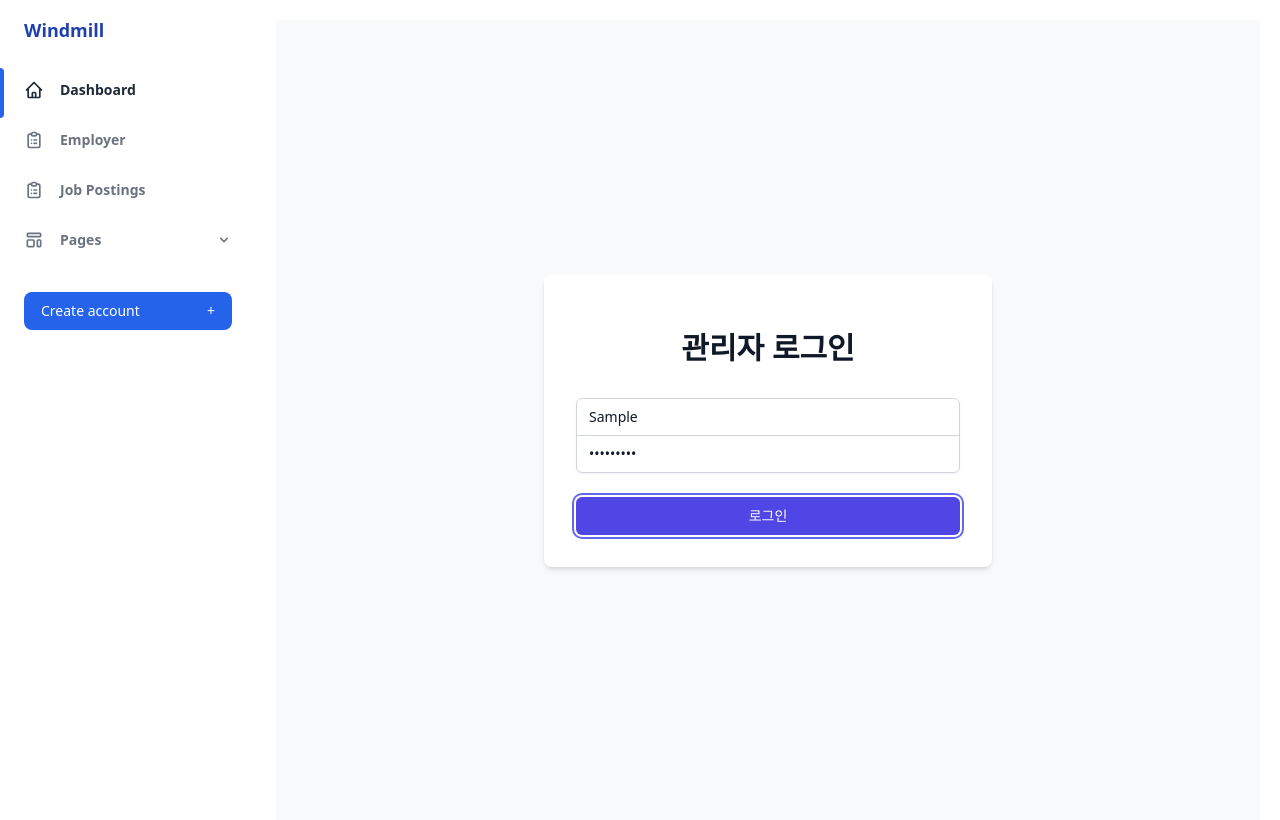
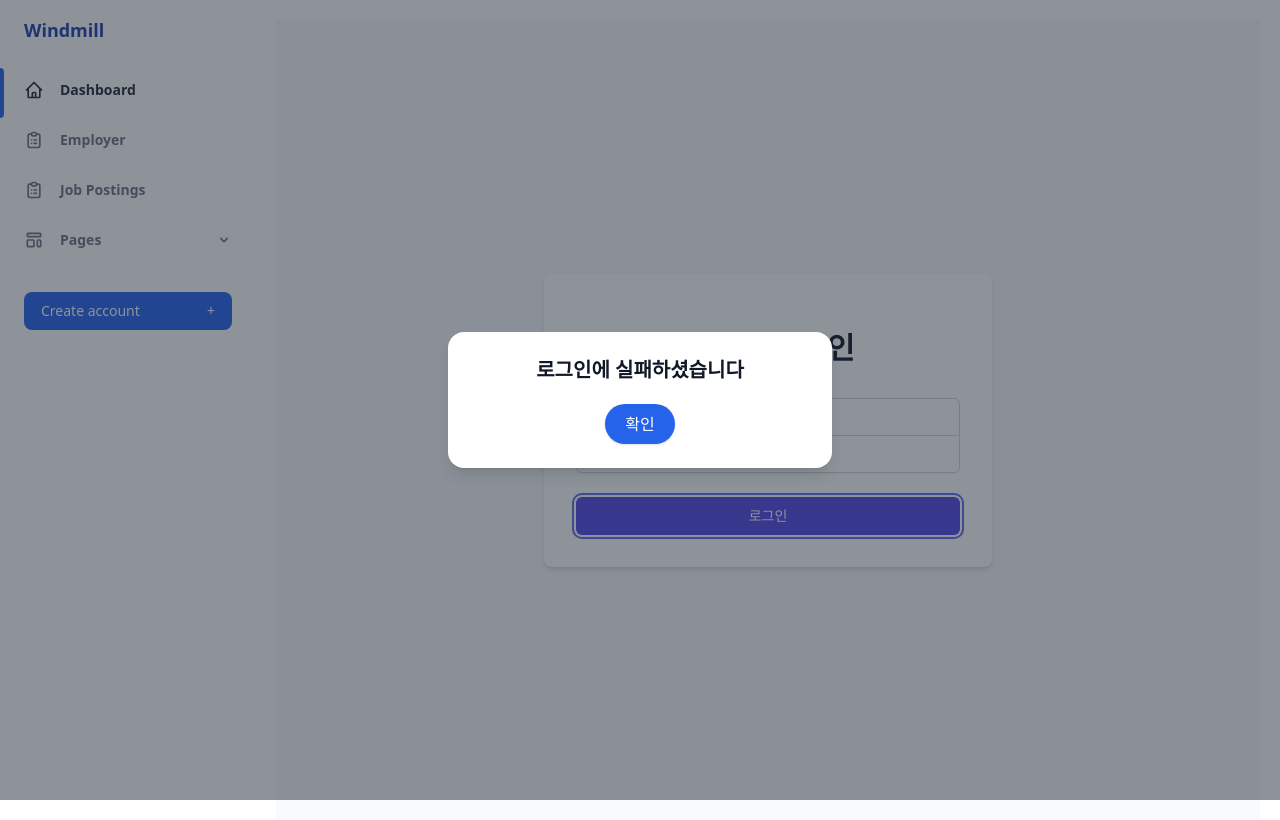
Before and after one commit to GooInPro/GooInProAdmin, a Vue app: page /admin/login in a window 1280 px wide. Both pictures are taken after typing "Sample", "Sample123" into the empty fields and a click on the button "로그인". Built offline with nearby package versions, Linux system fonts and the light colour scheme; no server answers.

Commit message:
chore: common model notice add

```diff
--- /dev/null
+++ b/src/common/components/CommonNoticeModalComponent.vue
@@ -0,0 +1,35 @@
+<script setup>
+
+const props = defineProps({
+  isOpen: {
+    type: Boolean,
+    required: true,
+  },
+  msg: {
+    type: String,
+    required: true,
+  }
+});
+
+const emit = defineEmits(['closeModal']);
+
+const closeModal = () => {
+  emit('closeModal', false);
+};
+</script>
+
+<template>
+  <div class="fixed inset-0 bg-gray-800 bg-opacity-50 flex items-center justify-center z-[9999]">
+    <div class="bg-white rounded-2xl shadow-lg p-6 w-full max-w-sm mx-auto transition-transform transform-gpu">
+      <p class="text-center text-gray-900 text-xl font-bold mb-5 leading-snug">{{ msg }}</p>
+      <div class="flex justify-center">
+        <button
+            class="px-5 py-2 bg-blue-600 text-white text-base font-medium rounded-full hover:bg-blue-500 transition duration-200 shadow focus:outline-none focus:ring focus:ring-blue-600/50"
+            @click="closeModal"
+        >
+          확인
+        </button>
+      </div>
+    </div>
+  </div>
+</template>
--- a/src/pages/adminpages/AdminLoginPage.vue
+++ b/src/pages/adminpages/AdminLoginPage.vue
@@ -1,10 +1,15 @@
 <script setup>
+import { ref } from 'vue'
 import { useRouter } from 'vue-router'
 import AdminLoginComponent from '../../components/admincomponents/AdminLoginComponent.vue'
+import CommonNoticeModalComponent from '../../common/components/CommonNoticeModalComponent.vue'
 import { useAdminAuthStore } from '../../stores/adminauthstore'
 
 const router = useRouter()
 const adminAuthStore = useAdminAuthStore()
+
+const isModalOpen = ref(false)
+const modalMessage = ref('')
 
 const handleLogin = async (loginData) => {
   try {
@@ -12,20 +17,36 @@ const handleLogin = async (loginData) => {
     const success = await adminAuthStore.login(loginData)
 
     if (success) {
-      router.push('/admin/list')
+      router.push('/employer')
     } else {
-      alert('로그인에 실패했습니다. 아이디와 비밀번호를 확인해주세요.')
+      showErrorModal()
     }
   } catch (error) {
     console.error('로그인 실패:', error)
-    alert('로그인에 실패했습니다. 아이디와 비밀번호를 확인해주세요.')
+    showErrorModal()
   }
 }
+
+const showErrorModal = () => {
+  modalMessage.value = '로그인에 실패하셨습니다'
+  isModalOpen.value = true
+}
+
+const handleCloseModal = () => {
+  isModalOpen.value = false
+}
+
 </script>
-
 
 <template>
   <div class="min-h-screen flex items-center justify-center bg-gray-50 py-12 px-4 sm:px-6 lg:px-8">
     <AdminLoginComponent @login="handleLogin"/>
+
+    <CommonNoticeModalComponent
+        v-if="isModalOpen"
+        :is-open="isModalOpen"
+        :msg="modalMessage"
+        @close-modal="handleCloseModal"
+    />
   </div>
 </template>
```
